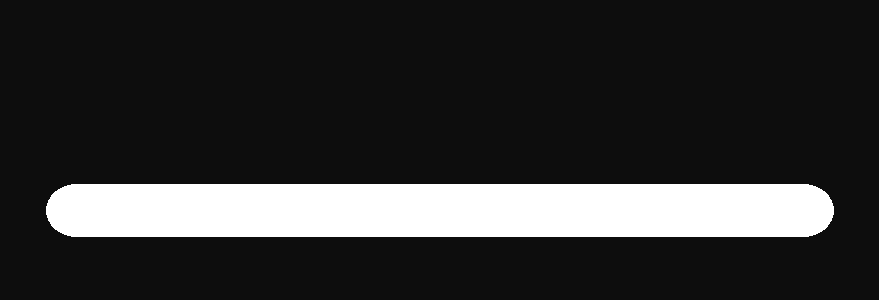
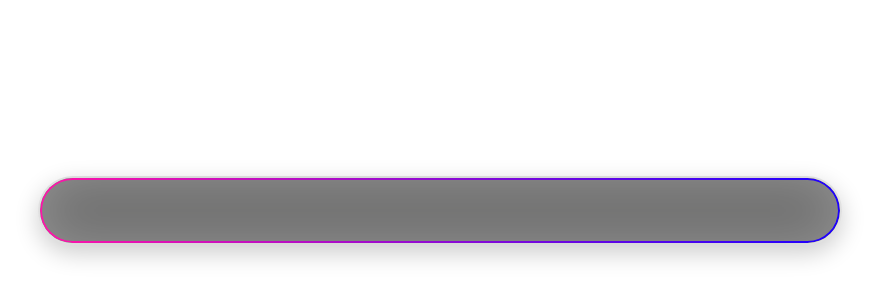
Before and after one commit to ethan-mackey/stem-splitter-ui, a React (Create React App) app: page / in a window 1280 px wide. Shown: the part 190-490 px from the top of the page, without its empty margins (200-1079 px from the left). Built offline with nearby package versions, Linux system fonts and the light colour scheme.

Commit message:
partial searchbar bck

```diff
--- a/src/App.css
+++ b/src/App.css
@@ -26,6 +26,8 @@ body {
   background: transparent;
   position: relative;
   overflow: hidden;
+  /* Ensure the content (pill and results) appears above any vibrancy masks. */
+  z-index: 1;
 }
 
 /* Center the search bar wrapper so the pill window stays centered */
@@ -63,10 +65,12 @@ body {
   align-items: center;
   justify-content: center;
   border-radius: 39px;
-  background: rgba(255,255,255,0.04);
-  backdrop-filter: blur(25px) saturate(200%) brightness(1.4);
-  -webkit-backdrop-filter: blur(25px) saturate(200%) brightness(1.4);
-
+  /* Dark frosted glass fill and blur.  Tint the pill dark and apply a blur
+     on the content behind it.  The brightness() function darkens the
+     blurred content to achieve a darker appearance. */
+  background: rgba(0, 0, 0, 0.4);
+  backdrop-filter: blur(30px) saturate(180%) brightness(0.7);
+  -webkit-backdrop-filter: blur(30px) saturate(180%) brightness(0.7);
   overflow: hidden;
   /* Prevent blur bleeding into ancestors */
   isolation: isolate;
@@ -75,7 +79,7 @@ body {
   border: 2px solid transparent;
   background-clip: padding-box;
   /* Subtle shadow to lift the pill off the page without a harsh outline */
-  box-shadow: 0 16px 36px rgba(0, 0, 0, 0.3);
+  box-shadow: 0 8px 24px rgba(0, 0, 0, 0.2);
 }
 
 /* Gradient border via pseudo element.
@@ -96,8 +100,7 @@ body {
   /* Mask the interior so only the border area is visible */
   -webkit-mask: linear-gradient(#fff 0 0) content-box, linear-gradient(#fff 0 0);
   -webkit-mask-composite: xor;
-  mask: linear-gradient(#fff 0 0) content-box, linear-gradient(#fff 0 0);
-  mask-composite: exclude;
+          mask-composite: exclude;
   /* Ensure the border sits behind the pill content */
   z-index: -1;
   pointer-events: none;
@@ -178,9 +181,10 @@ body {
   top: calc(50% + 32.5px + 24px);
   left: calc(50% - 480px);
   border-radius: 28px;
-  background: rgba(255, 255, 255, 0.05);
-  backdrop-filter: blur(25px) saturate(200%) brightness(1.4);
-  -webkit-backdrop-filter: blur(25px) saturate(200%) brightness(1.4);
+  /* Dark blur for the results panel */
+  background: rgba(0, 0, 0, 0.5);
+  backdrop-filter: blur(30px) saturate(180%) brightness(0.8);
+  -webkit-backdrop-filter: blur(30px) saturate(180%) brightness(0.8);
   overflow: hidden;
   isolation: isolate;
   /* Transparent border with background clipping to avoid dark outline */
@@ -201,27 +205,21 @@ body {
   animation: pillBorder 4s linear infinite;
   -webkit-mask: linear-gradient(#fff 0 0) content-box, linear-gradient(#fff 0 0);
   -webkit-mask-composite: xor;
-  mask: linear-gradient(#fff 0 0) content-box, linear-gradient(#fff 0 0);
-  mask-composite: exclude;
+          mask-composite: exclude;
   z-index: -1;
   pointer-events: none;
 }
 
 /* Grid layout for the results cards */
+.results-grid {
+  display: grid;
+  grid-template-columns: repeat(4, 200px);
+  grid-template-rows: repeat(2, 200px);
+  gap: 28px 24px;
+  padding: 32px;
+  justify-content: center;
+}
 
-.results-window {
-   width: 960px;
-   height: 540px;
-   position: absolute;
-   top: calc(50% + 32.5px + 24px);
-   left: calc(50% - 480px);
-   border-radius: 28px;
-   overflow: hidden;
-   isolation: isolate;
-   border: 2px solid transparent;
-   background-clip: padding-box;
-   box-shadow: 0 16px 36px rgba(0, 0, 0, 0.3);
-}
 .video-card {
   width: 200px;
   height: 200px;
--- a/src/App.js
+++ b/src/App.js
@@ -1,13 +1,12 @@
-// src/App.js
 import { useEffect, useState } from "react";
 import { AnimatePresence } from "framer-motion";
-import VibrancyMask from "./VibrancyMask";
 import WindowWrapper from "./WindowWrapper";
 import SearchBar from "./SearchBar";
 import ResultsWindow from "./ResultsWindow";
 import DashboardView from "./DashboardView";
 import "./App.css";
 
+// Rotating helper messages for the search bar
 const messages = ["Type in a search", "Paste a link", "Drop in a file"];
 const PANEL_HEIGHT = 540;
 const DASHBOARD_HEIGHT = 1200;
@@ -19,7 +18,7 @@ export default function App() {
   const [loading, setLoading] = useState(false);
   const [error, setError] = useState(null);
 
-  // Rotate the helper text inside the pill
+  // Cycle through helper messages every 3 seconds
   useEffect(() => {
     const id = setInterval(
       () => setMsgIdx((i) => (i + 1) % messages.length),
@@ -28,7 +27,7 @@ export default function App() {
     return () => clearInterval(id);
   }, []);
 
-  // Resize the Electron window based on what’s showing
+  // Notify Electron main process to resize the window depending on state
   useEffect(() => {
     if (selected) {
       window.electronAPI?.resultsOpened(DASHBOARD_HEIGHT);
@@ -39,17 +38,15 @@ export default function App() {
     }
   }, [results.length, selected]);
 
-  // YouTube Search
+  // Perform a YouTube search and set results
   const handleSearch = async (term) => {
     const q = term.trim();
     if (!q) {
       setResults([]);
       return;
     }
-
     setLoading(true);
     setError(null);
-
     try {
       const key = process.env.REACT_APP_YT_API_KEY || "";
       const base = "https://www.googleapis.com/youtube/v3";
@@ -62,7 +59,6 @@ export default function App() {
         setResults([]);
         return;
       }
-
       const ids = items.map((i) => i.id.videoId).join(",");
       const dURL = `${base}/videos?part=contentDetails&id=${ids}${
         key ? `&key=${key}` : ""
@@ -71,7 +67,6 @@ export default function App() {
       const dur = Object.fromEntries(
         details.map((d) => [d.id, d.contentDetails.duration])
       );
-
       setResults(
         items.map((i) => ({
           id: i.id.videoId,
@@ -90,15 +85,7 @@ export default function App() {
   };
 
   return (
-    <>
-      {/* Reveal OS blur ONLY inside the pill. Adjust inset to hide any edge bleed. */}
-      <VibrancyMask targetSelector=".pill-window" radius={39} inset={8} />
-
-      {/* If later you want the results panel blurred too, uncomment this: */}
-      {/*
-      <VibrancyMask targetSelector=".results-window" radius={28} inset={8} />
-      */}
-
+    // The outer wrapper ensures that children are positioned relative to it
     <WindowWrapper>
       {selected ? (
         <DashboardView video={selected} onBack={() => setSelected(null)} />
@@ -109,9 +96,7 @@ export default function App() {
               {messages[msgIdx]}
             </span>
           </SearchBar>
-
           {error && <div className="error-banner">{error}</div>}
-
           <AnimatePresence initial={false}>
             {results.length > 0 && !loading && (
               <ResultsWindow
@@ -124,6 +109,5 @@ export default function App() {
         </>
       )}
     </WindowWrapper>
-    </>
   );
 }
--- a/src/VibrancyMask.js
+++ b/src/VibrancyMask.js
@@ -2,62 +2,52 @@ import React, { useLayoutEffect, useRef, useState } from "react";
 
 /**
  * VibrancyMask
- * - Covers the entire window with an opaque plate.
- * - Cuts a rounded-rect "hole" where your pill lives.
- * - The hole can be inset slightly to prevent any blur bleed.
+ *
+ * This component overlays an opaque plate over the entire window and cuts a
+ * rounded‑rect hole where your pill or results panel lives. The hole
+ * reveals the OS vibrancy (blur) behind the window, while the plate hides
+ * it elsewhere. You can adjust the inset to shrink the cutout and hide
+ * any blur bleeding at the edges of your gradient border.
  *
  * Props:
- *   targetSelector  CSS selector for the pill element (default ".pill-window")
- *   radius          Corner radius of the pill in px (default 39)
- *   inset           Shrinks the hole on all sides by this many px to avoid edge bleed (default 2)
- *   overlayColor    Color outside the pill (default "#0d0d0d" opaque)
- *   zIndex          Stacking order (default 2147483000)
+ *   targetSelector  CSS selector for the element to reveal (e.g. ".pill-window")
+ *   radius          Corner radius of the target element (in px)
+ *   inset           Extra padding to shrink the cutout and avoid blur bleed
+ *   overlayColor    Colour outside the cutout; use a semi‑transparent dark tint
+ *   zIndex          Stacking order relative to your app content
  */
 export default function VibrancyMask({
   targetSelector = ".pill-window",
   radius = 39,
   inset = 2,
-  overlayColor = "#0d0d0d", // opaque to fully hide vibrancy outside the pill
-  zIndex = 2147483000,
+  overlayColor = "rgba(13,13,13,0.7)",
+  zIndex = 0,
 }) {
-  const svgRef = useRef(null);
-  const [dims, setDims] = useState({
-    vw: typeof window !== "undefined" ? window.innerWidth : 0,
-    vh: typeof window !== "undefined" ? window.innerHeight : 0,
-  });
+  const [dims, setDims] = useState({ vw: 0, vh: 0 });
   const [cut, setCut] = useState({ x: 0, y: 0, w: 0, h: 0, r: radius });
 
-  // Measure pill and keep in sync
+  // Measure target element and update cutout dimensions on resize/scroll/mutation
   useLayoutEffect(() => {
-    const el = () => document.querySelector(targetSelector);
-
     const update = () => {
-      const pill = el();
+      const el = document.querySelector(targetSelector);
       const vw = window.innerWidth;
       const vh = window.innerHeight;
       setDims({ vw, vh });
-
-      if (!pill) return;
-
-      const b = pill.getBoundingClientRect();
-
-      // Shrink hole slightly to ensure no blur bleeds past border radius/gradient stroke
-      const ix = Math.max(0, inset);
+      if (!el) return;
+      const b = el.getBoundingClientRect();
+      const pad = Math.max(0, inset);
       setCut({
-        x: Math.round(b.x + ix),
-        y: Math.round(b.y + ix),
-        w: Math.max(0, Math.round(b.width - ix * 2)),
-        h: Math.max(0, Math.round(b.height - ix * 2)),
-        r: Math.max(0, radius - ix),
+        x: Math.round(b.x + pad),
+        y: Math.round(b.y + pad),
+        w: Math.max(0, Math.round(b.width - pad * 2)),
+        h: Math.max(0, Math.round(b.height - pad * 2)),
+        r: Math.max(0, radius - pad),
       });
     };
-
     update();
-
     const ro = new ResizeObserver(update);
+    ro.observe(document.documentElement);
     const mo = new MutationObserver(update);
-
-    ro.observe(document.documentElement);
     mo.observe(document.body, {
       attributes: true,
       childList: true,
@@ -65,7 +55,6 @@ export default function VibrancyMask({
     });
     window.addEventListener("resize", update);
     window.addEventListener("scroll", update, true);
-
     return () => {
       ro.disconnect();
       mo.disconnect();
@@ -76,7 +65,6 @@ export default function VibrancyMask({
 
   return (
     <svg
-      ref={svgRef}
       className="vibrancy-mask"
       width={dims.vw}
       height={dims.vh}
@@ -84,16 +72,14 @@ export default function VibrancyMask({
       style={{
         position: "fixed",
         inset: 0,
-        // Put it ABOVE your UI; pointerEvents none so it doesn't block clicks.
         zIndex,
         pointerEvents: "none",
-        // Avoid subpixel fuzz on edges
         shapeRendering: "crispEdges",
       }}
     >
       <defs>
         <mask id="vmask" maskUnits="userSpaceOnUse">
-          {/* White = show overlay. Black = cutout (reveal OS vibrancy). */}
+          {/* White shows overlay; black cuts hole for the target */}
           <rect x="0" y="0" width={dims.vw} height={dims.vh} fill="white" />
           <rect
             x={cut.x}
@@ -106,8 +92,7 @@ export default function VibrancyMask({
           />
         </mask>
       </defs>
-
-      {/* Opaque plate that hides vibrancy everywhere except the pill hole */}
+      {/* Opaque plate covers blur outside the cutout */}
       <rect
         x="0"
         y="0"
```
Lines whose indentation alone changed are shown as unchanged.
